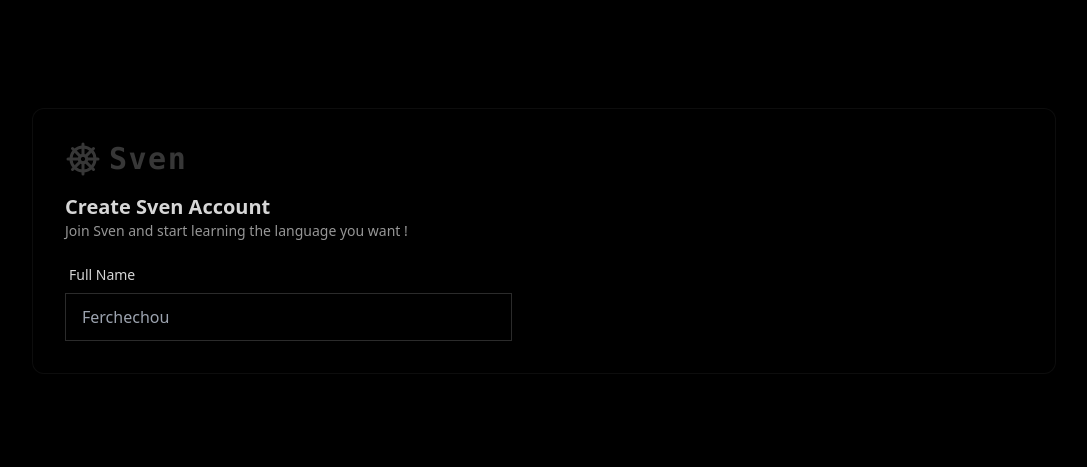
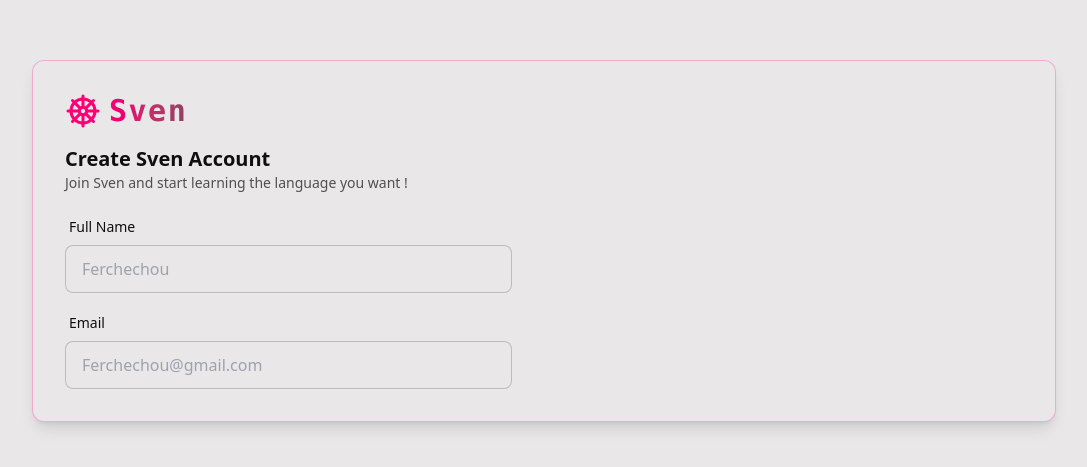
Before and after one commit to phantekzy/sven, a React app in the folder frontend/: page /signup in a window 1280 px wide. Shown: the part 159-626 px from the top of the page, without its empty margins (96-1183 px from the left). Built offline with nearby package versions, Linux system fonts and the light colour scheme; no server answers; the HTML template or start-up script is replaced by a standard one.

Commit message:
feat(ui): add email input field with validation

```diff
--- a/frontend/src/pages/SignUpPage.jsx
+++ b/frontend/src/pages/SignUpPage.jsx
@@ -14,7 +14,7 @@ const SignUpPage = () => {
 
     }
     return (
-        <div className="h-screen flex items-center justify-center p-4 sm:p-6 md:-p-8" data-theme="black">
+        <div className="h-screen flex items-center justify-center p-4 sm:p-6 md:-p-8" data-theme="garden">
             <div className="border border-primary/25 flex flex-col lg:flex-row w-full max-w-5xl mx-auto bg-base-100
                 rounded-xl shadow-lg overflow-hidden">
                 {/* LEFT SIDE */}
@@ -50,6 +50,21 @@ const SignUpPage = () => {
                                             required
                                         />
                                     </div>
+
+                                    <div className="form-control w-full">
+                                        <label className="label">
+                                            <span className="label-text">Email</span>
+                                        </label>
+                                        <input
+                                            type="email"
+                                            placeholder="Ferchechou@gmail.com"
+                                            className="input input-bordered w-full"
+                                            value={signupData.email}
+                                            onChange={(e) => setSignupData({ ...signupData, email: e.target.value })}
+                                            required
+                                        />
+                                    </div>
+
                                 </div>
                             </div>
                         </form>
```
